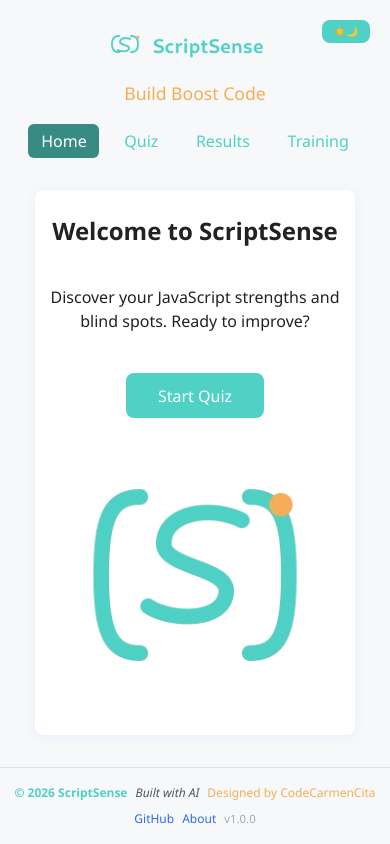
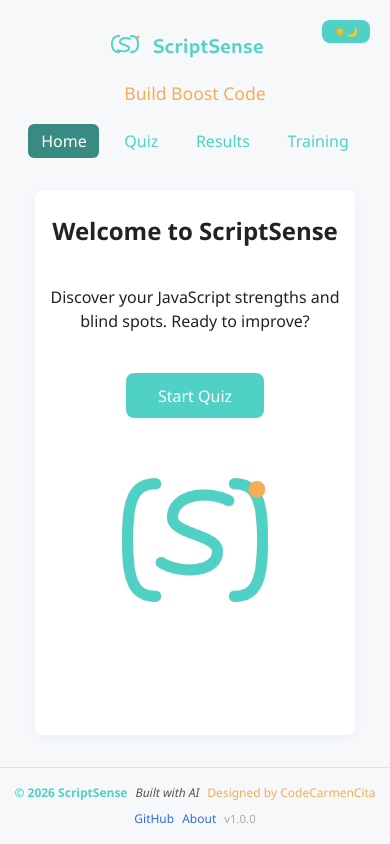
Before and after one commit to gillianroberts1/ScriptSense, a React (Vite) app: page / in a window 390 px wide. Built offline with nearby package versions, Linux system fonts and the light colour scheme.

Commit message:
updates small screens logo size

```diff
--- a/src/pages/Home.css
+++ b/src/pages/Home.css
@@ -31,7 +31,12 @@
   height: auto;
   display: block;
 }
+@media (max-width: 480px) {
+  .scriptsense-icon {
+    max-width: 180px;
+  }
 
+}
 
 /* Triggered spin animation – no styling changes */
 .scriptsense-icon.animate {
```
